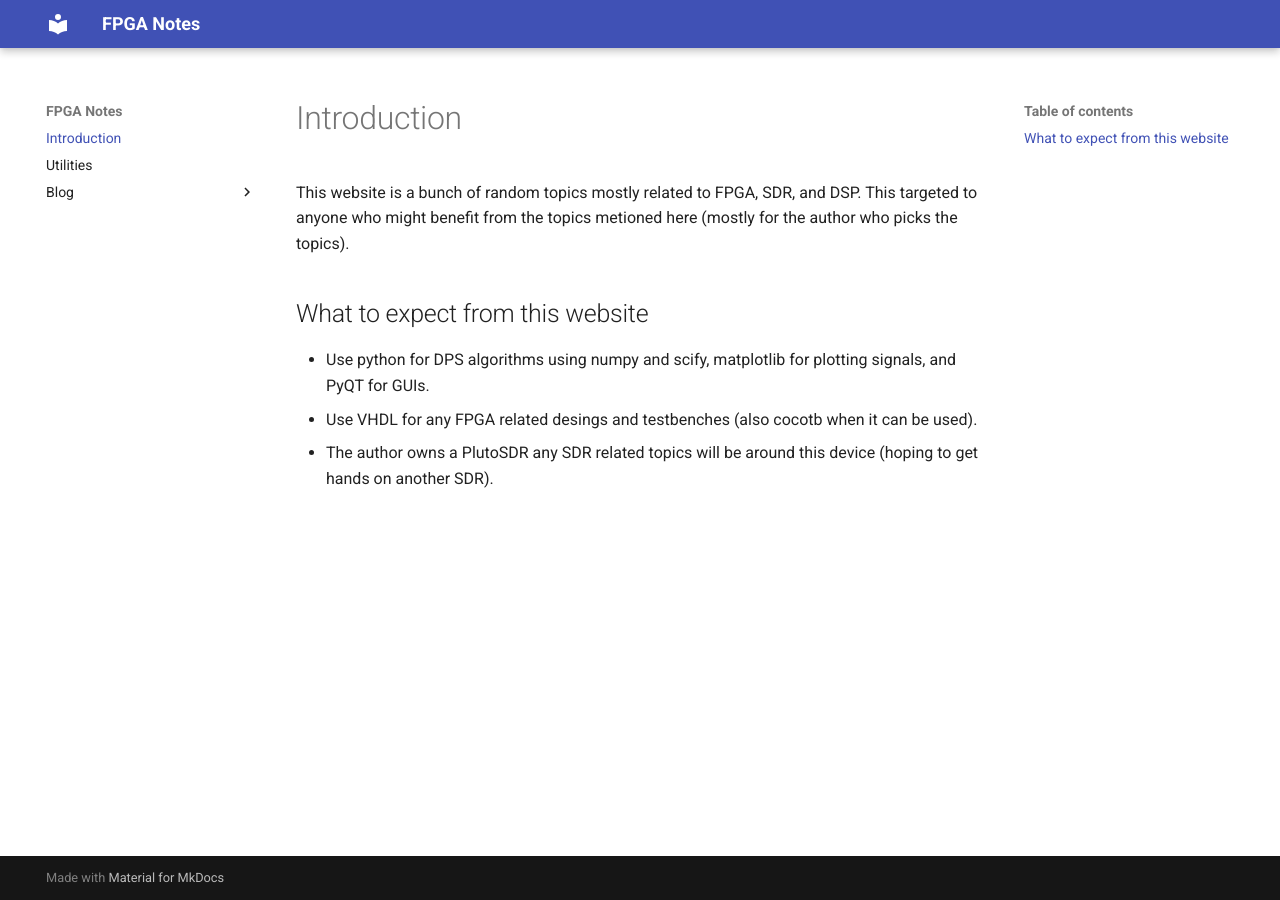
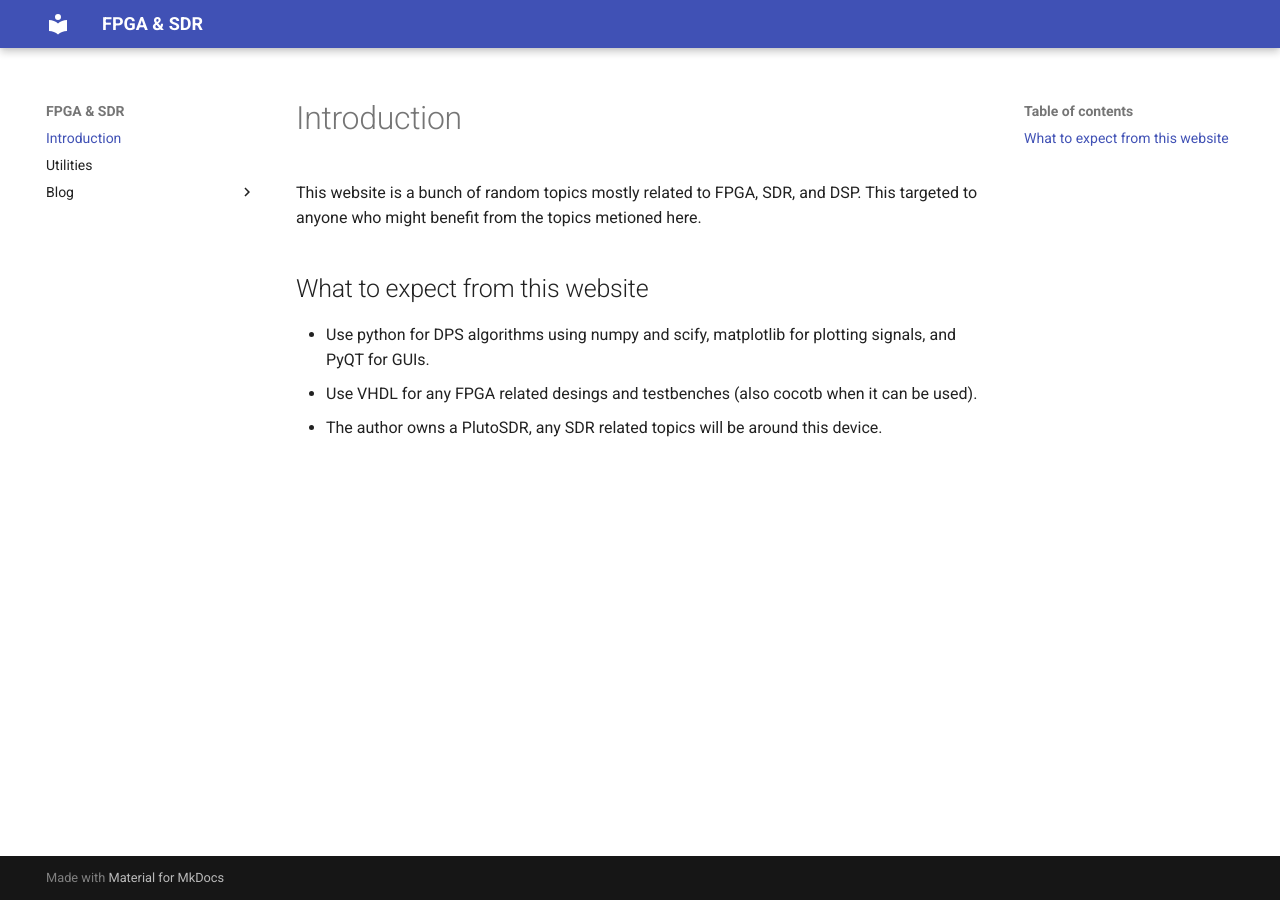
Before and after one commit to sebram99/fpgawebpage, an MkDocs documentation site: the page built from docs/index.md, in a window 1280 px wide. Built offline with MkDocs 1.6.1 and Material for MkDocs 9.7.7, drawn with Linux system fonts in a browser that asks for light colours.

Commit message:
updated intro

```diff
--- a/docs/index.md
+++ b/docs/index.md
@@ -1,10 +1,10 @@
 # Introduction
 
 This website is a bunch of random topics mostly related to FPGA, SDR, and DSP. This targeted to anyone who might
-benefit from the topics metioned here (mostly for the author who picks the topics).
+benefit from the topics metioned here.
 
 ## What to expect from this website
 
 - Use python for DPS algorithms using numpy and scify, matplotlib for plotting signals, and PyQT for GUIs.
 - Use VHDL for any FPGA related desings and testbenches (also cocotb when it can be used).
-- The author owns a PlutoSDR any SDR related topics will be around this device (hoping to get hands on another SDR).
+- The author owns a PlutoSDR, any SDR related topics will be around this device.
--- a/mkdocs.yml
+++ b/mkdocs.yml
@@ -1,4 +1,4 @@
-site_name: FPGA Notes
+site_name: FPGA & SDR
 site_url: https://sebram99.github.io/fpgawebpage/
 nav:
     - Introduction: index.md
```
